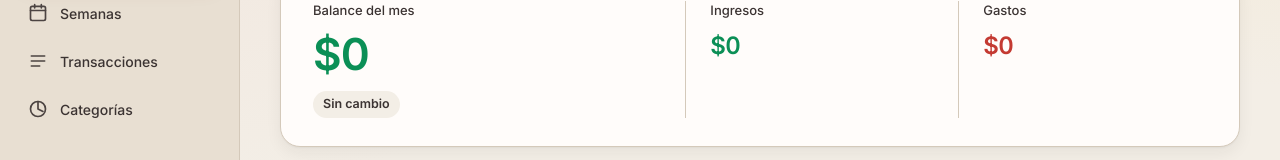
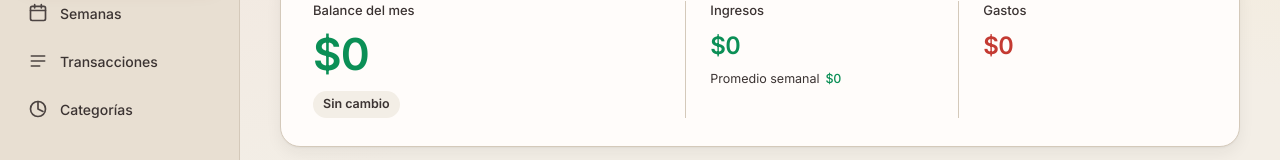
Before and after one commit to YukaC/OpenBalance, a Next.js app: page / in a window 1280 px wide. Both pictures are taken after typing "Sample", "name@example.com" into the empty fields and a click on the button "Continuar". Shown: the part 153-313 px from the top of the page. Built offline with nearby package versions, Linux system fonts and the light colour scheme.

Commit message:
feat: show weekly average income on month summary

```diff
--- a/src/components/MonthBalance.tsx
+++ b/src/components/MonthBalance.tsx
@@ -3,9 +3,13 @@ import type { MonthSummary } from "@/lib/summaries";
 
 interface MonthBalanceProps {
   summary: MonthSummary;
+  weeklyAverageIncome: number;
 }
 
-export function MonthBalance({ summary }: MonthBalanceProps) {
+export function MonthBalance({
+  summary,
+  weeklyAverageIncome,
+}: MonthBalanceProps) {
   const { balance, income, expense, comparison } = summary;
   const isPositive = balance >= 0;
   const deltaClass =
@@ -61,6 +65,14 @@ export function MonthBalance({ summary }: MonthBalanceProps) {
             className="text-[20px] font-semibold text-[var(--green)] min-[880px]:text-[24px]"
           />
         </p>
+        <p className="mt-1.5 flex flex-wrap items-baseline gap-x-1.5 gap-y-0.5 text-[12px] text-[var(--ink-soft)] min-[880px]:text-[12.5px]">
+          <span>Promedio semanal</span>
+          <Money
+            amount={weeklyAverageIncome}
+            tone="income"
+            className="text-[12px] font-medium text-[var(--green)] min-[880px]:text-[12.5px]"
+          />
+        </p>
       </div>
 
       <div className="border-t border-[var(--line)] pt-3.5 min-[880px]:border-l min-[880px]:border-t-0 min-[880px]:pl-6 min-[880px]:pt-0">
--- a/src/views/ResumenView.tsx
+++ b/src/views/ResumenView.tsx
@@ -13,6 +13,7 @@ import { TransactionRow } from "@/components/TransactionRow";
 import { WeekBreakdown } from "@/components/WeekBreakdown";
 import { useNavigateToSection } from "@/lib/section-nav";
 import {
+  averageWeeklyIncome,
   filterByMonth,
   filterByWeek,
   buildMonthSummary,
@@ -47,6 +48,11 @@ export default function ResumenView() {
         paydayWeekday,
       ),
     [transactions, categories, selectedMonth, paydayWeekday],
+  );
+
+  const weeklyAverageIncome = useMemo(
+    () => averageWeeklyIncome(transactions, selectedMonth),
+    [transactions, selectedMonth],
   );
 
   const extraordinaryExpense = useMemo(
@@ -116,7 +122,10 @@ export default function ResumenView() {
     <div className="flex flex-col gap-5 min-[880px]:gap-6">
       <div>
         <MonthNavigator />
-        <MonthBalance summary={summary} />
+        <MonthBalance
+          summary={summary}
+          weeklyAverageIncome={weeklyAverageIncome}
+        />
         <WeekBreakdown summary={summary} />
       </div>
 
```
